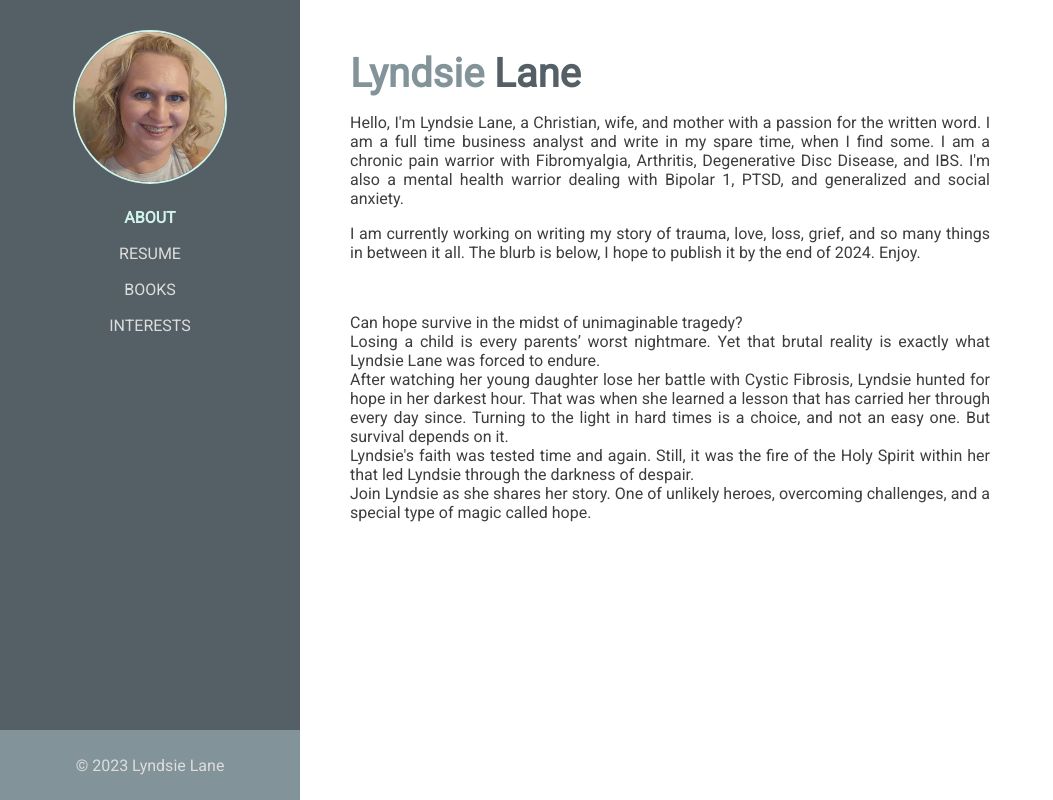
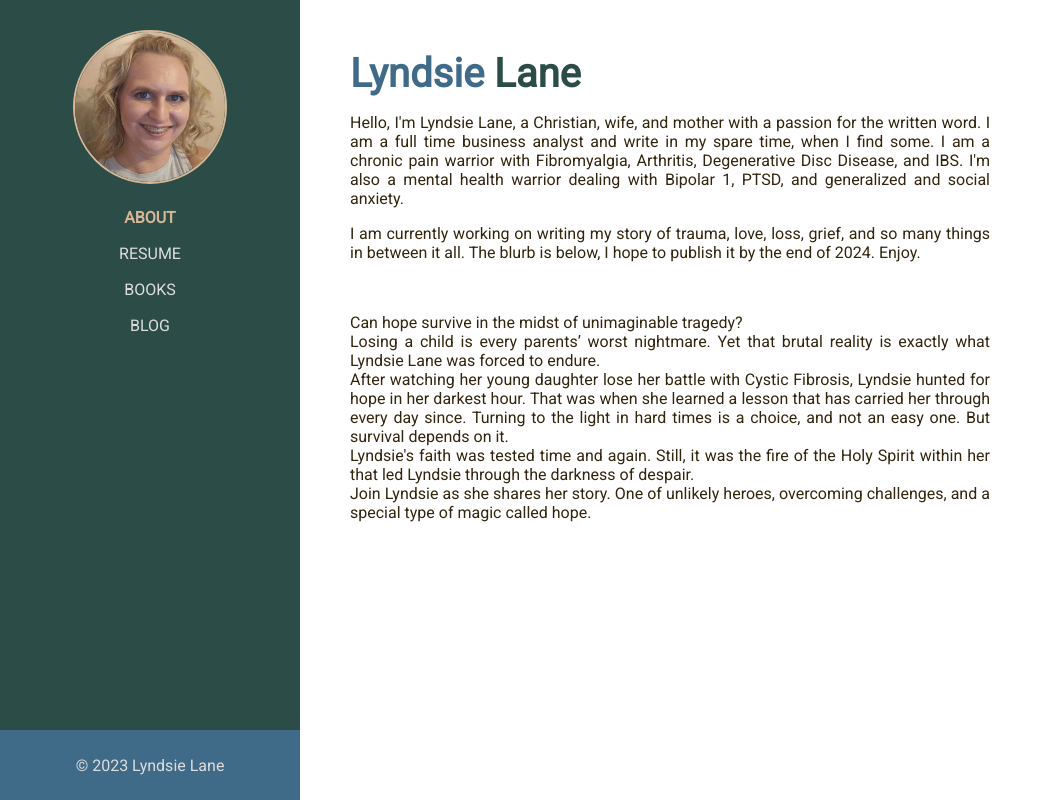
Before and after one commit to lyndsielane/lyndsie-lane-blog-typescript-react, a React (Create React App) app: page / in a window 1280 px wide. Shown: the whole page, without its empty margins (0-1053 px from the left). Built offline with nearby package versions, Linux system fonts and the light colour scheme.

Commit message:
changed colorscheme

```diff
--- a/src/components/navBar/NavBar.tsx
+++ b/src/components/navBar/NavBar.tsx
@@ -36,7 +36,7 @@ function NavBar() {
           <NavBarItem label="ABOUT" href="/" isHome={true} />
           <NavBarItem label="RESUME" href="/resume" />
           <NavBarItem label="BOOKS" href="/books" />
-          <NavBarItem label="INTERESTS" href="/interests" />
+          <NavBarItem label="BLOG" href="/blog" />
         </div>
       </div>
       <Footer />
--- a/src/pages/Books/Books.tsx
+++ b/src/pages/Books/Books.tsx
@@ -1,10 +1,4 @@
 import "./Books.scss";
-import { html } from "../../assets/images";
-import { css } from "../../assets/images";
-import { javascript } from "../../assets/images";
-import { nodejs } from "../../assets/images";
-import { wordpress } from "../../assets/images";
-import { react } from "../../assets/images";
 
 function Books() {
   return <div className="BooksItem">COMING SOON</div>;
--- a/src/variables.scss
+++ b/src/variables.scss
@@ -1,9 +1,9 @@
 @import url("https://fonts.googleapis.com/css2?family=Roboto:wght@100;400&display=swap");
 
 $font-stack: Roboto, sans-serif;
-$font-color: rgb(62, 62, 62);
-$primary-color: #545f66;
-$secondary-color: #829399;
-$accent-color: #d0f4ea;
+$font-color: #32260e;
+$primary-color: #2c4d47;
+$secondary-color: #3f6a88;
+$accent-color: #d7b797;
 $navbar-item-color: #ddd;
 $footer-text-color: #ddd;
```
